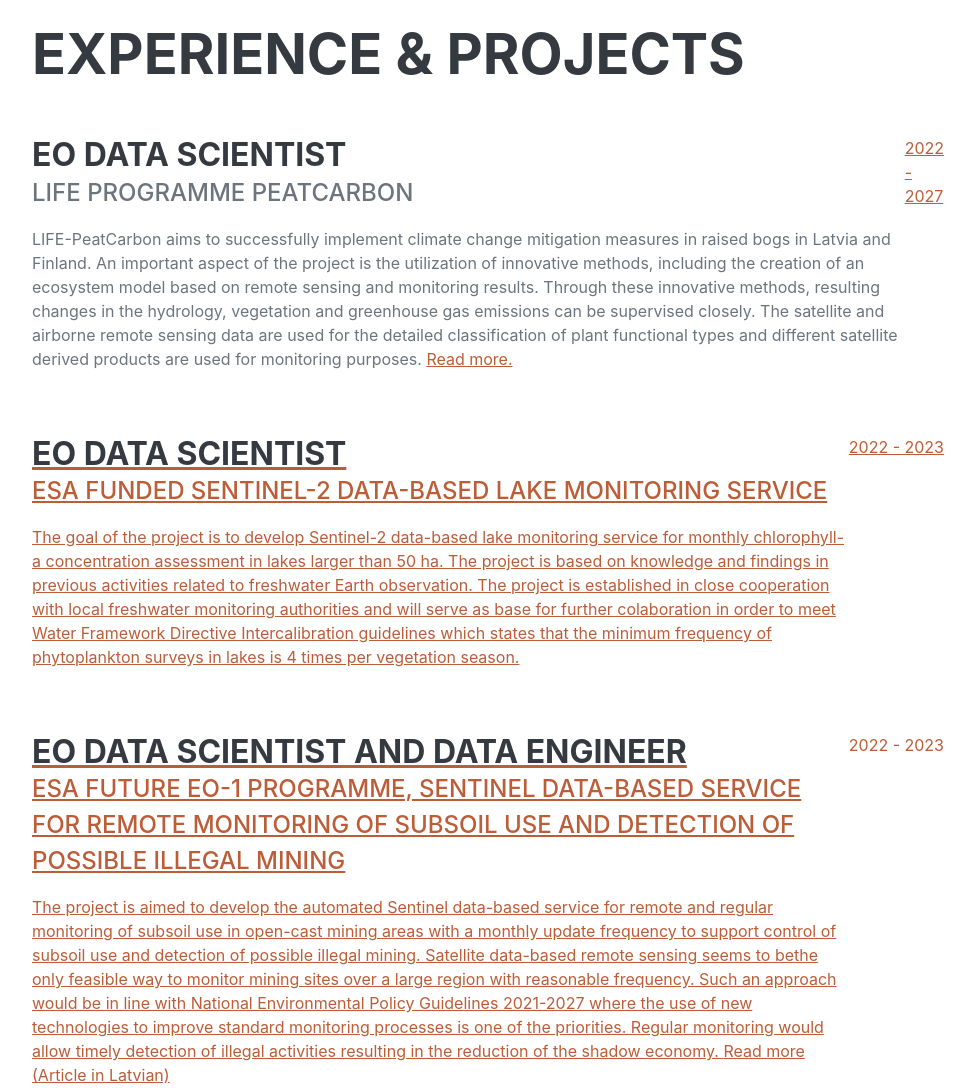
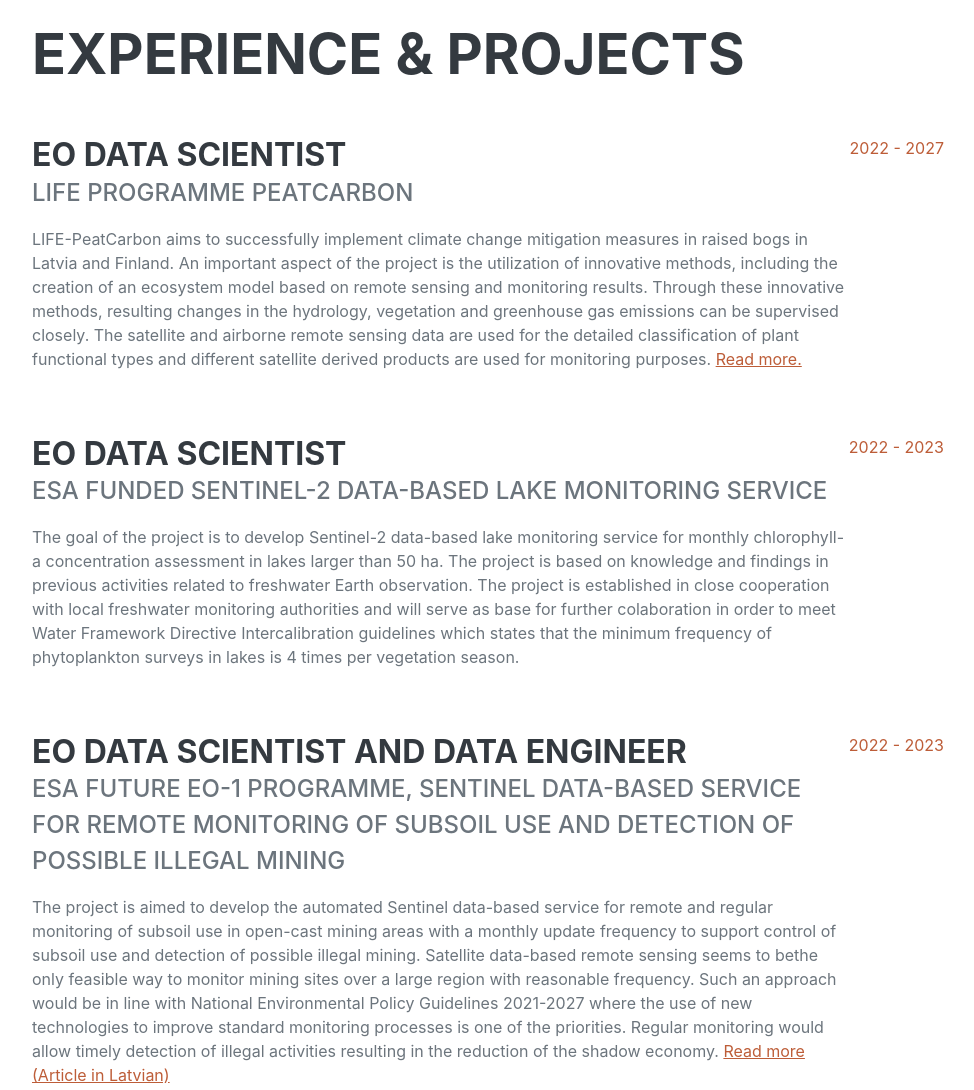
Before and after one commit to agrisB/agrisbraunsxyz, a plain HTML site: page index.html in a window 1280 px wide. Shown: the part 860-1950 px from the top of the page, without its empty margins (288-1262 px from the left). Drawn offline with nearby package versions, Linux system fonts and the light colour scheme; a web font is replaced by a local one.

Commit message:
Update index.html
Updating peatcarbon

```diff
--- a/index.html
+++ b/index.html
@@ -74,7 +74,7 @@
                         <div class="flex-grow-1">
                             <h3 class="mb-0">EO data scientist </h3>
                             <div class="subheading mb-3">LIFE Programme PeatCarbon</div>
-                            <p>LIFE-PeatCarbon aims to successfully implement climate change mitigation measures in raised bogs in Latvia and Finland. An important aspect of the project is the utilization of innovative methods, including the creation of an ecosystem model based on remote sensing and monitoring results. Through these innovative methods, resulting changes in the hydrology, vegetation and greenhouse gas emissions can be supervised closely. The satellite and airborne remote sensing data are used for the detailed classification of plant functional types and different satellite derived products are used for monitoring purposes. <a href="https://www.peatcarbon.lu.lv/en/F" target="_blank">Read more.</p>
+                            <p>LIFE-PeatCarbon aims to successfully implement climate change mitigation measures in raised bogs in Latvia and Finland. An important aspect of the project is the utilization of innovative methods, including the creation of an ecosystem model based on remote sensing and monitoring results. Through these innovative methods, resulting changes in the hydrology, vegetation and greenhouse gas emissions can be supervised closely. The satellite and airborne remote sensing data are used for the detailed classification of plant functional types and different satellite derived products are used for monitoring purposes. <a href="https://www.peatcarbon.lu.lv/en/F" target="_blank">Read more.</a></p>
                         </div>
                         <div class="flex-shrink-0"><span class="text-primary">2022 - 2027</span></div>
                     </div>
```
